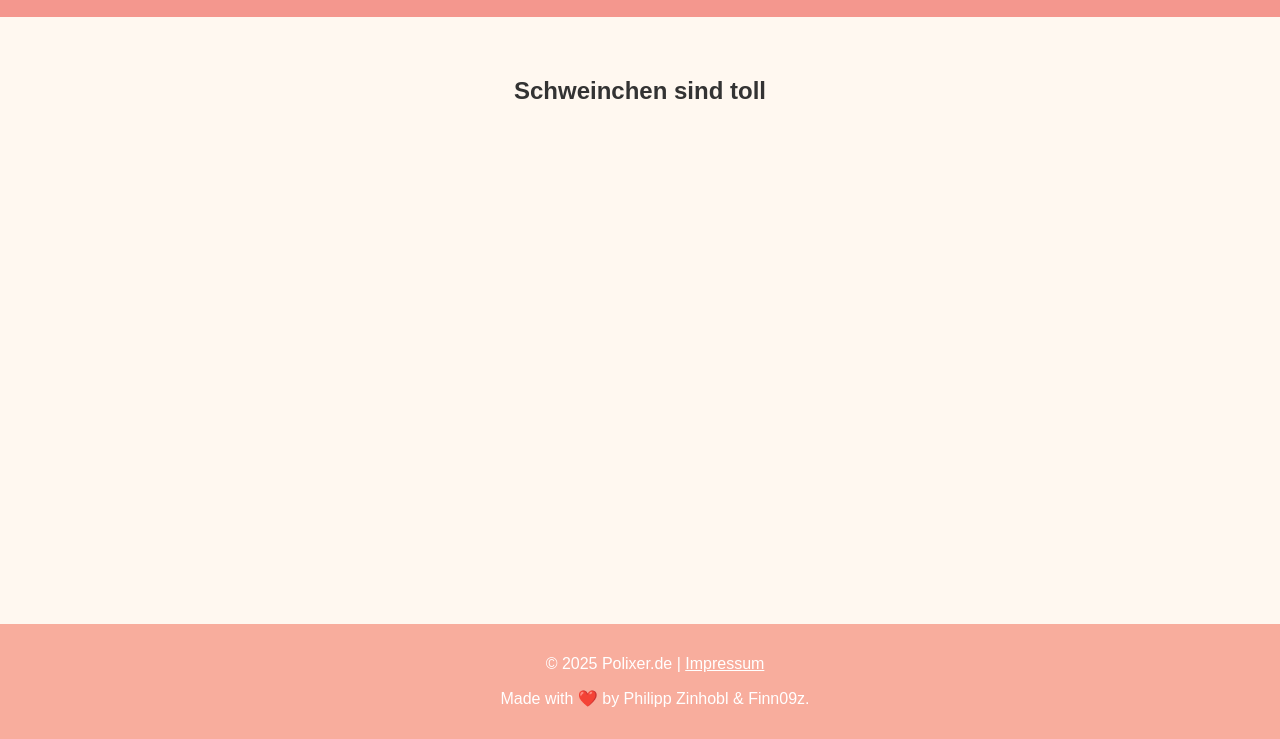
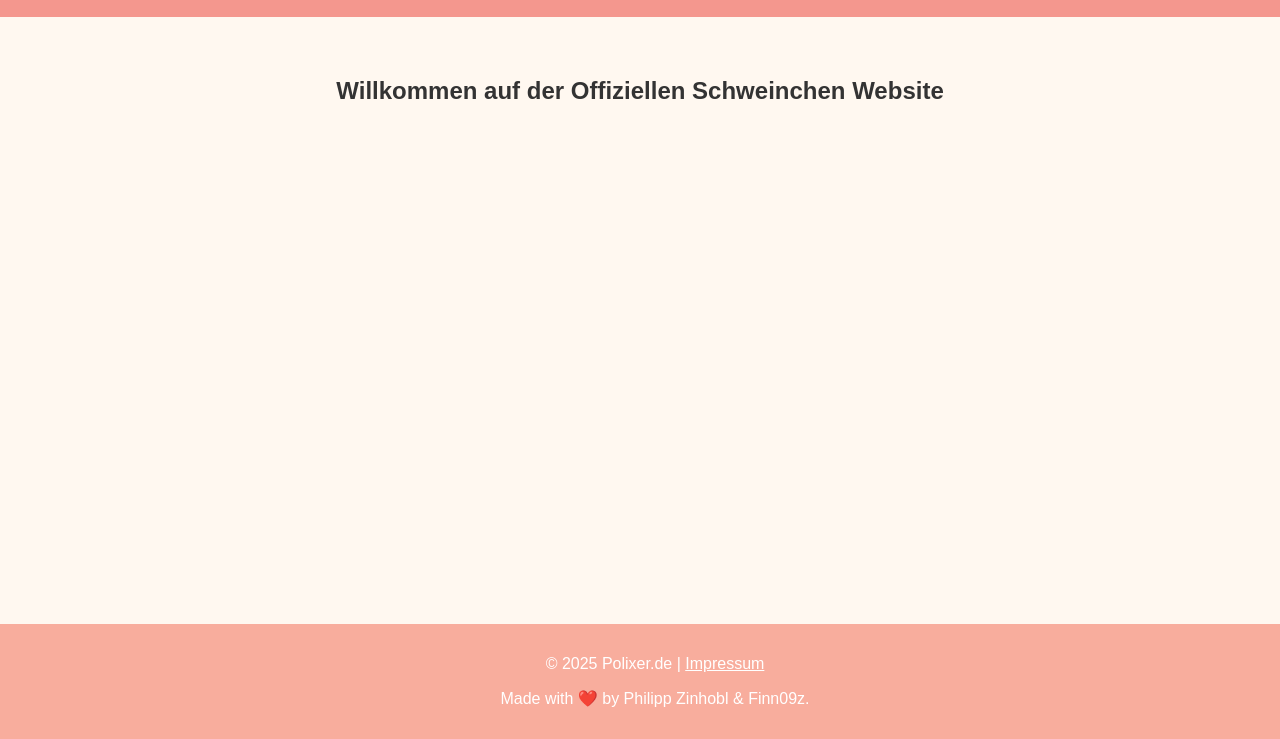
Before and after one commit to schweinchenwebsite/schweinchenwebsite.github.io, a plain HTML site: page index.html in a window 1280 px wide. Shown: the part 61-800 px from the top of the page. Drawn offline with Linux system fonts and the light colour scheme.

Commit message:
Änderung 11

```diff
--- a/index.html
+++ b/index.html
@@ -50,7 +50,7 @@
     </header>
 
     <main>
-        <h2>Schweinchen sind toll</h2>
+        <h2>Willkommen auf der Offiziellen Schweinchen Website</h2>
         <p></p>
     </main>
 
```
